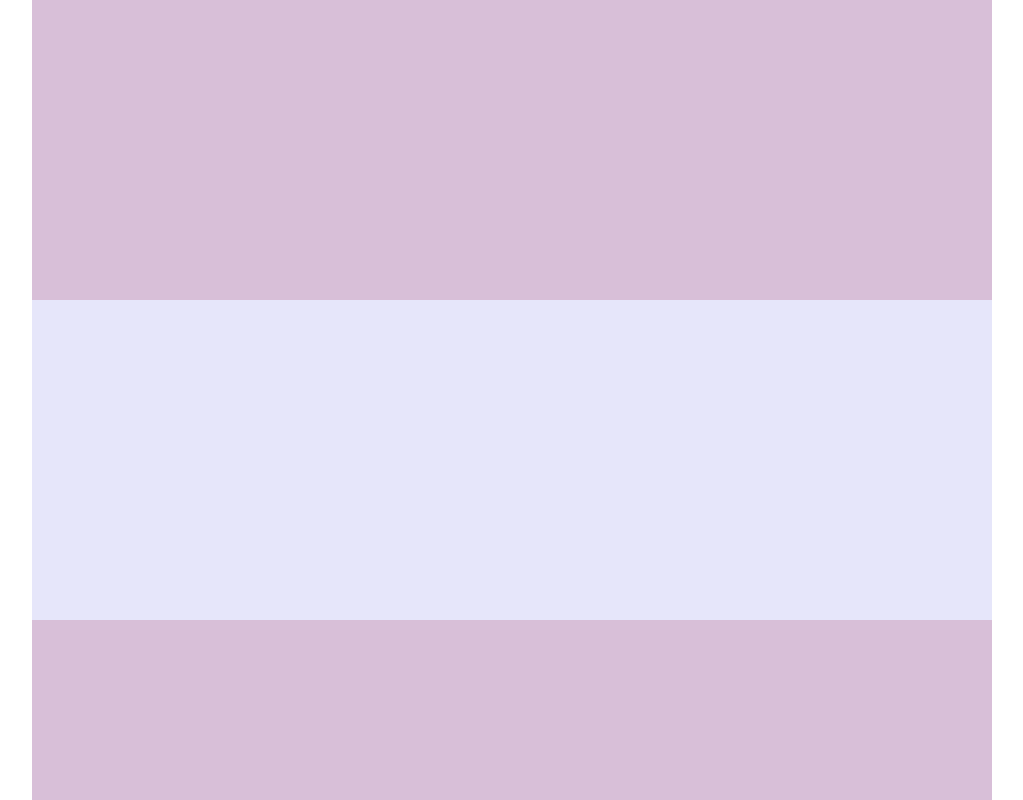
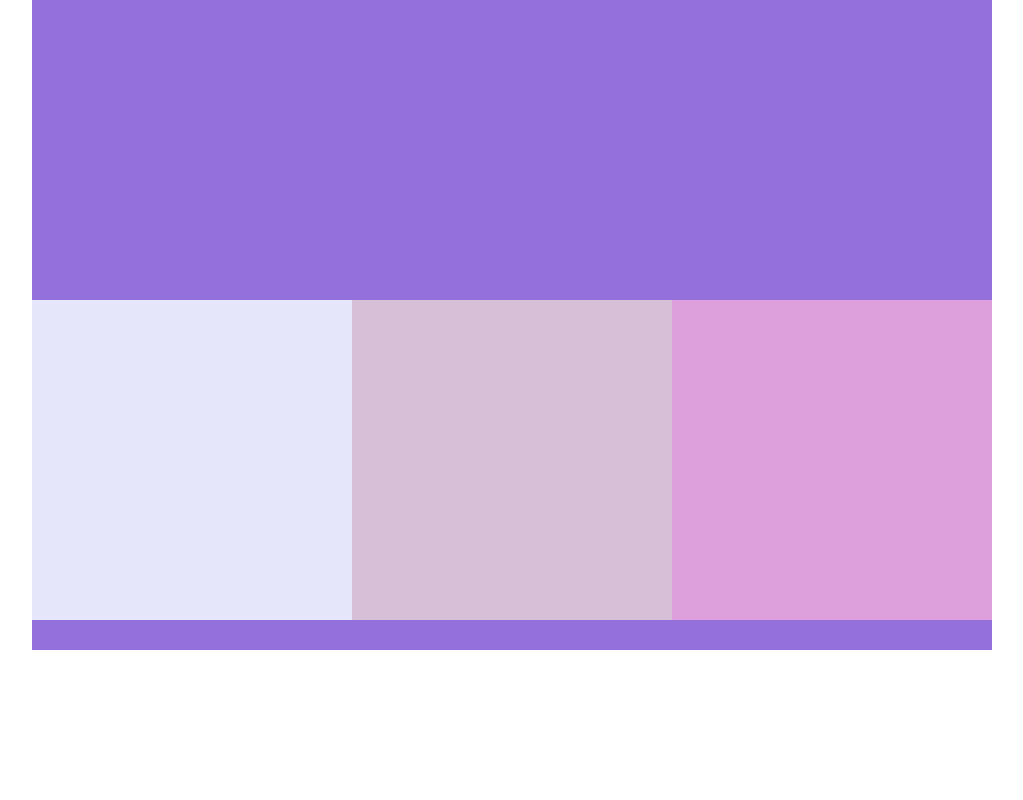
Before and after one commit to HanisN/206-responsive-website, a plain HTML site: page 206-colors-starter/index.html in a window 1280 px wide. Shown: the top 800 px of the page, without its empty margins (128-1151 px from the left). Drawn offline with Linux system fonts and the light colour scheme.

Commit message:
updated colors and width for tablet and desktop media queries

```diff
--- a/206-colors-starter/css/main.css
+++ b/206-colors-starter/css/main.css
@@ -21,7 +21,7 @@ html, body {
 header {
   height: 300px;
   width: 100%;
-  background: #FFEFD5;
+  background: #FFDAB9;
 }
 
 
@@ -34,7 +34,7 @@ header {
 }
 
 #column-1 {
-  background: #FFDAB9;
+  background: #FAFAD2;
 }
 
 #column-2 {
@@ -42,7 +42,7 @@ header {
 }
 
 #column-3 {
-  background: #FFDAB9;
+  background: #FFFFE0;
 }
 
 
@@ -51,7 +51,7 @@ header {
 footer {
   width: 100%;
   height: 30px;
-  background: #FFEFD5;
+  background: #FFDAB9;
 }
 
 
@@ -60,23 +60,26 @@ footer {
 
 @media (min-width: 768px) {
   header {
-    background-color: #AFEEEE;
+    background-color: #87CEFA;
   }
 
   #column-1 {
+    width: 50%;
     background-color: #E0FFFF;
   }
 
   #column-2 {
+    width: 50%;
     background-color: #AFEEEE;
   }
 
   #column-3 {
-    background-color: #E0FFFF;
+    width: 100%;
+    background-color: #B0C4DE;
   }
 
   footer {
-    background-color: #AFEEEE;
+    background-color: #87CEFA;
   }
 
 }
@@ -85,23 +88,26 @@ footer {
 /*---------- Desktops ----------*/
 @media (min-width: 1200px) {
   header {
-    background-color: #D8BFD8;
+    background-color: #9370DB;
   }
 
   #column-1 {
+    width: 33.33%;
     background-color: #E6E6FA;
   }
 
   #column-2 {
+    width: 33.33%;
     background-color: #D8BFD8;
   }
 
   #column-3 {
-    background-color: #E6E6FA;
+    width: 33.33%;
+    background-color: #DDA0DD;
   }
 
   footer {
-    background-color: #D8BFD8;
+    background-color: #9370DB;
   }
 
 }
```
